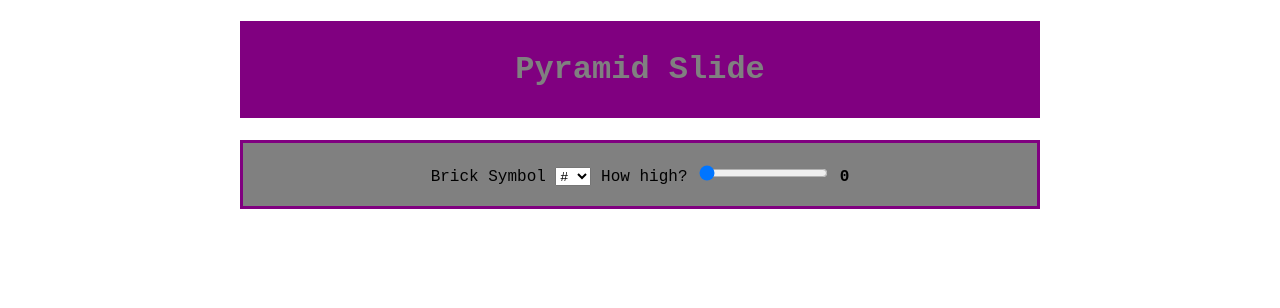
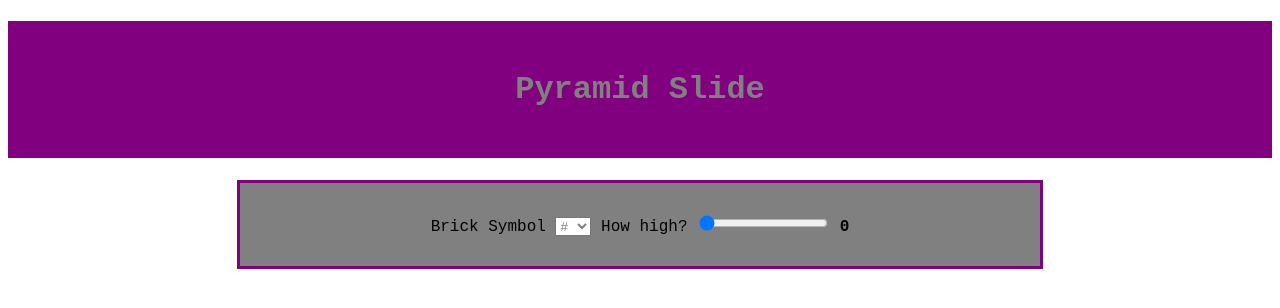
Before and after one commit to kerryfitz2/pyramid-slide, a plain HTML site: page index.html in a window 1280 px wide. Drawn offline with nearby package versions, Linux system fonts and the light colour scheme.

Commit message:
add some css formating

```diff
--- a/index.html
+++ b/index.html
@@ -6,7 +6,11 @@
         h1 {
             background-color: purple;
             color: grey;
-            padding: 30px;
+            padding: 50px;
+        }
+
+        #brick {
+            color: gray;
         }
 
         #pyramid {
@@ -18,20 +22,18 @@
         #box {
             border: 3px solid purple;
             background-color: lightgray;
+            max-width: 50rem;
+            margin: auto;
         }
 
         #header {
             background-color: grey;
-            padding: 20px;
+            padding: 30px;
         }
 
         body {
             font-family: "Courier New", monospace;
             text-align: center;
-        }
-        main{
-            max-width: 50rem;
-            margin: auto;
         }
 
     </style>
--- a/slider.js
+++ b/slider.js
@@ -8,7 +8,7 @@ var slider = new Vue({
     },
     computed: {
         rows: function() {
-            return pyramidDynamic(this.height, this.brick);
+            return dynamicPyramid(this.height, this.brick);
         },
     },
     methods: {
@@ -21,7 +21,7 @@ var slider = new Vue({
 
 
 
-function pyramidDynamic(height, brick) {
+function dynamicPyramid(height, brick) {
 
     var rowStrings = [];
     for (var row = 0; row < height; row++) {
```
